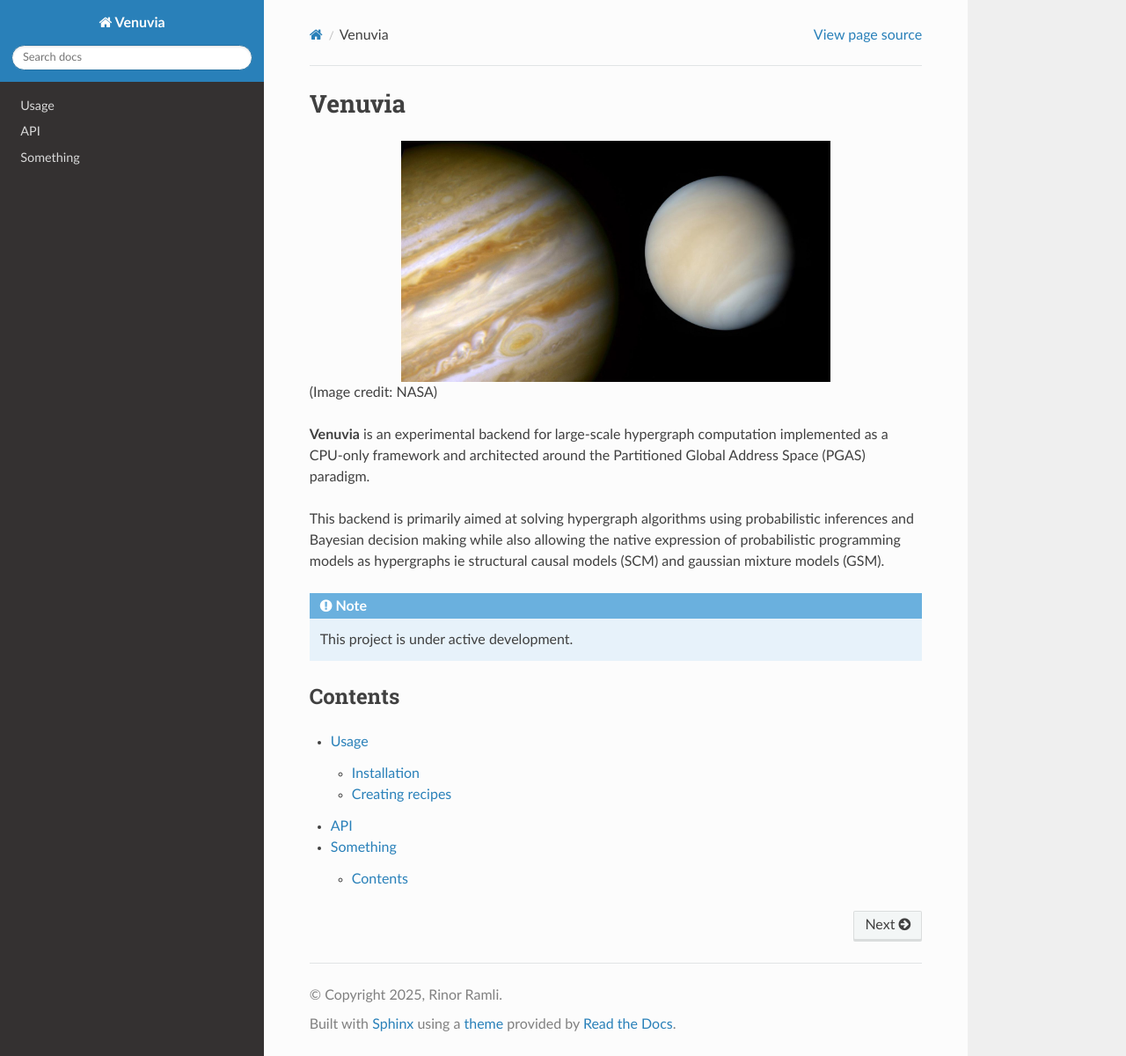
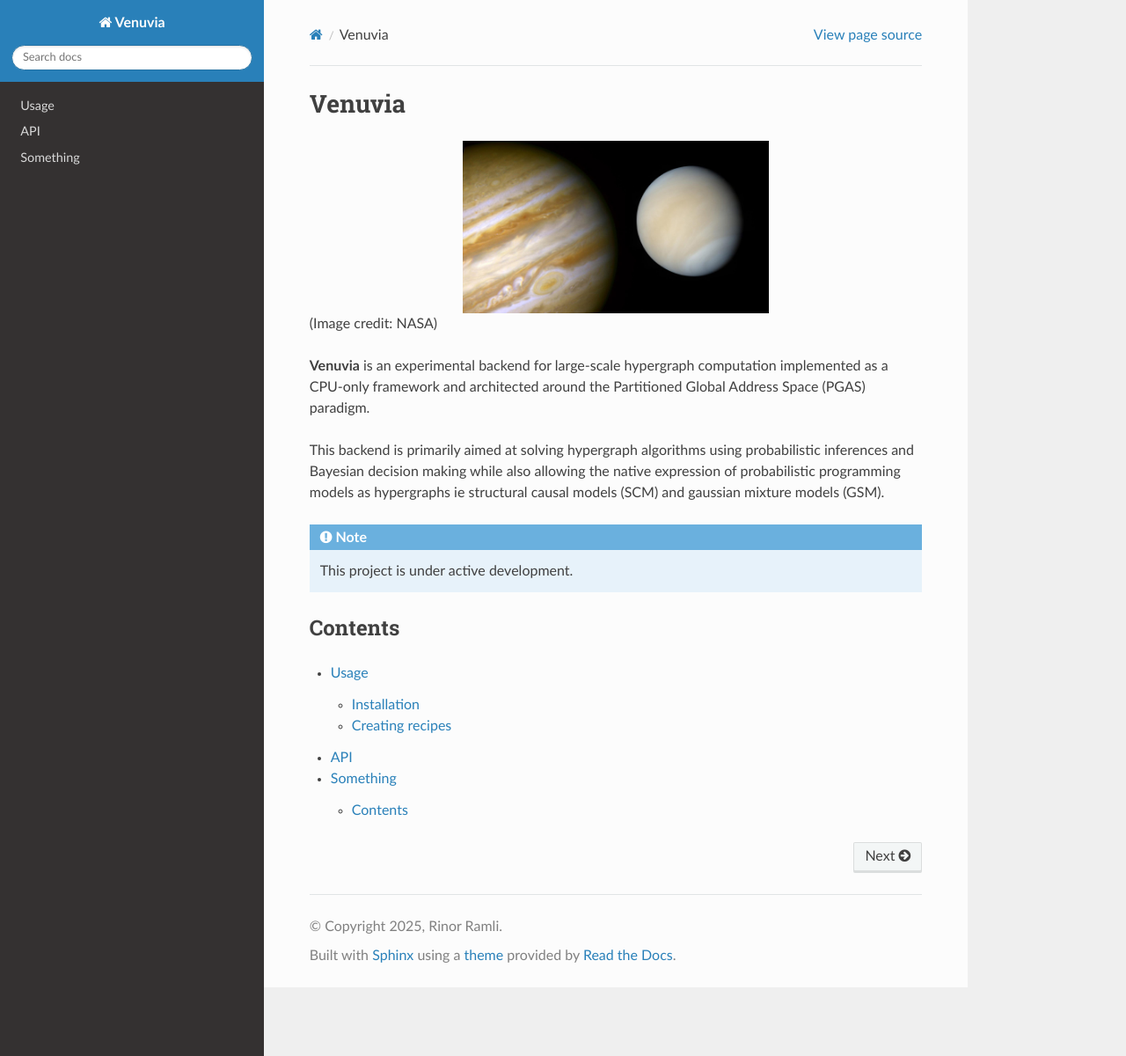
Before and after one commit to pawaka2025/venuvia, a Sphinx documentation site: the page built from docs/source/index.rst, in a window 1280 px wide and 1200 px high. Shown: the whole window at 88% size. Built offline with Sphinx 7.4.7 and the Read the Docs theme 3.1.0, drawn with Linux system fonts in a browser that asks for light colours.

Commit message:
Update index.rst

```diff
--- a/docs/source/index.rst
+++ b/docs/source/index.rst
@@ -4,7 +4,7 @@ Venuvia
 .. image:: images/venuvia.jpg
    :alt: Venus and Jupiter
    :align: center
-   :width: 70%
+   :width: 50%
 
 (Image credit: NASA)
 
```
